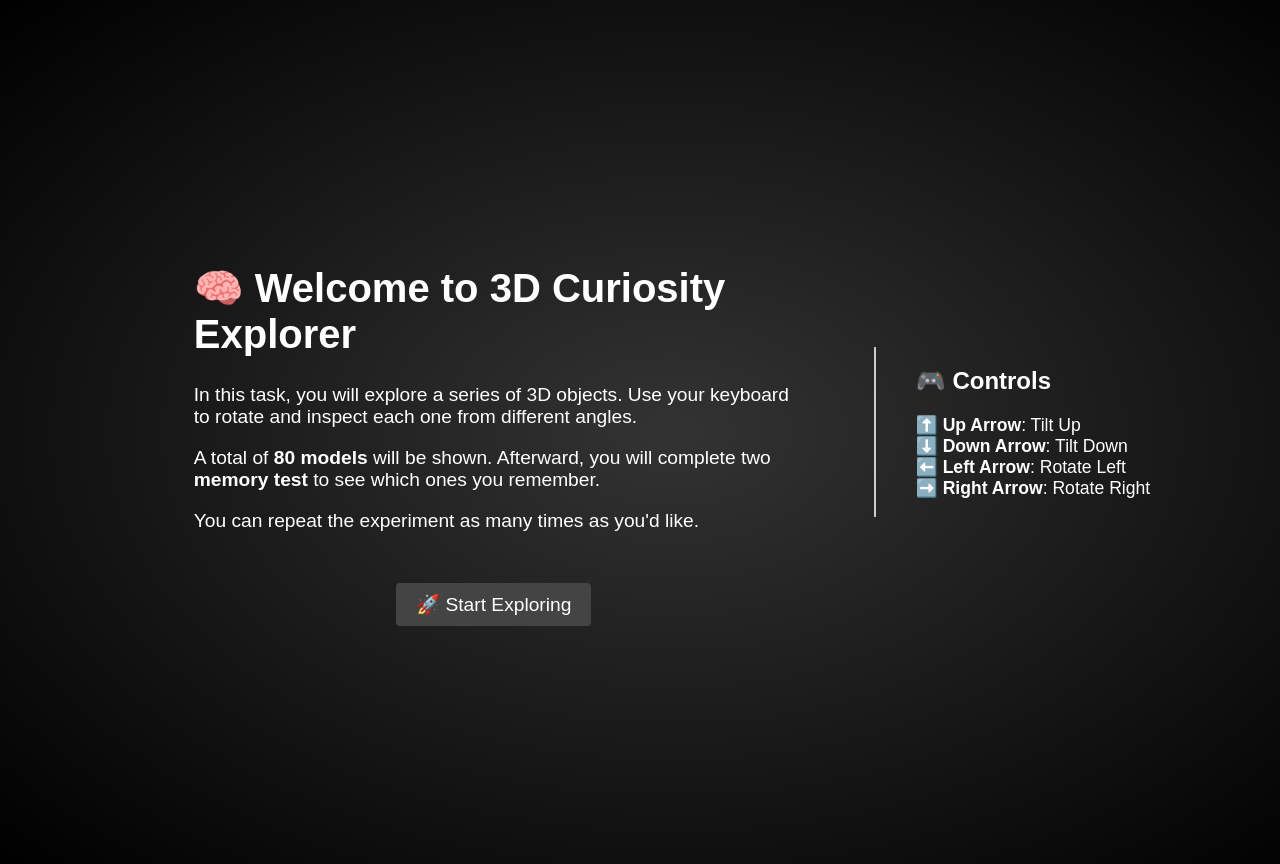
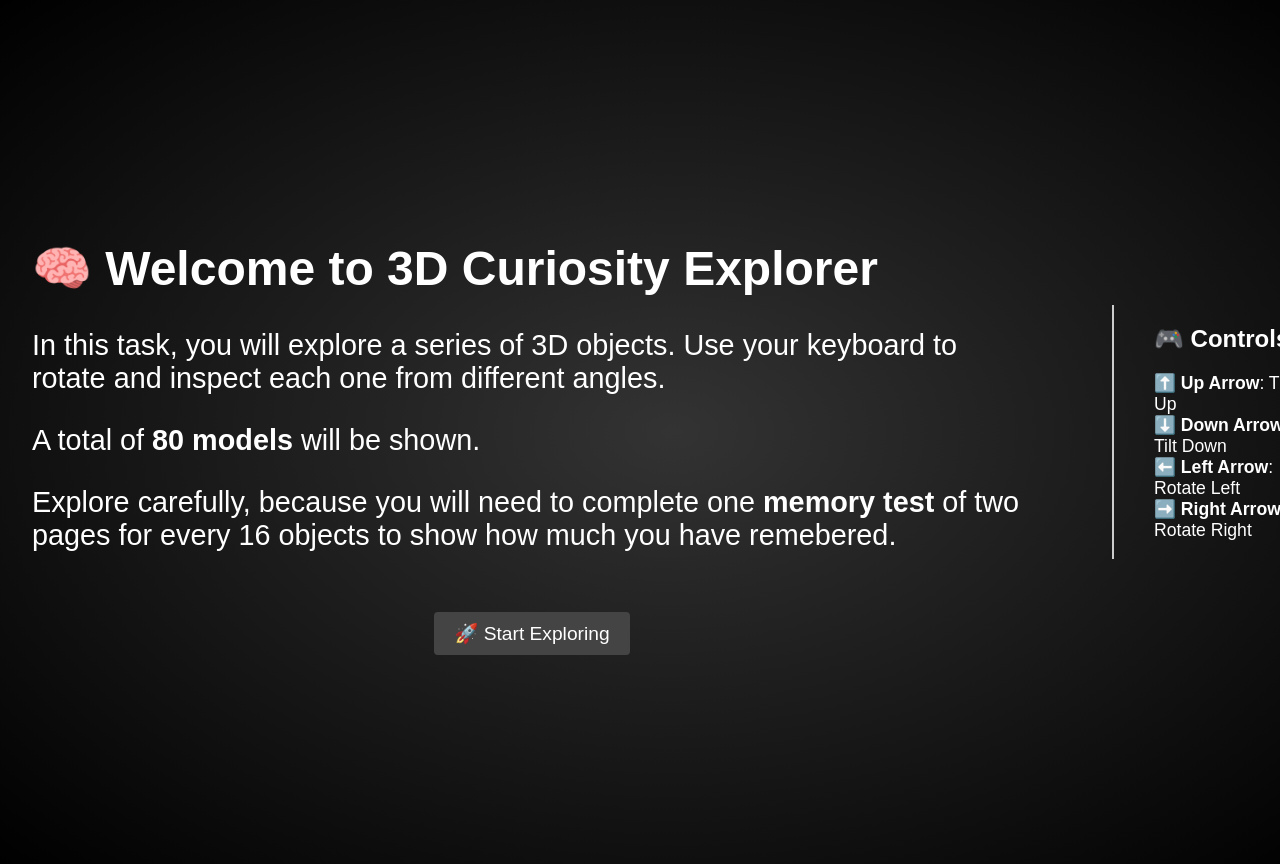
Before and after one commit to Larisa-Zhang/visual-curiosity-experiment, a website built with Vite: page index.html in a window 1280 px wide. Shown: the top 864 px of the page. Built offline with nearby package versions, Linux system fonts and the light colour scheme; files whose address does not match are found by name.

Commit message:
Update index.html

```diff
--- a/index.html
+++ b/index.html
@@ -61,16 +61,15 @@
   <div id="module-welcome" style="display: flex; flex-direction: row; align-items: center; justify-content: center; height: 100vh; padding: 2rem; gap: 80px;">
 
     <!-- 左边：说明区域 -->
-    <div style="max-width: 600px; text-align: left;">
-      <h1 style="font-size: 2.5rem;">🧠 Welcome to 3D Curiosity Explorer</h1>
-      <p style="font-size: 1.2rem; margin-top: 1rem;">
+    <div style="max-width: 1000px; text-align: left;">
+      <h1 style="font-size: 3rem;">🧠 Welcome to 3D Curiosity Explorer</h1>
+      <p style="font-size: 1.8rem; margin-top: 1rem;">
         In this task, you will explore a series of 3D objects. Use your keyboard to rotate and inspect each one from different angles.
       </p>
-      <p style="font-size: 1.2rem; margin-top: 1rem;">
-        A total of <strong>80 models</strong> will be shown. Afterward, you will complete two <strong>memory test</strong> to see which ones you remember.
-      </p>
-      <p style="font-size: 1.2rem; margin-top: 1rem;">
-        You can repeat the experiment as many times as you'd like.
+      <p style="font-size: 1.8rem; margin-top: 1rem;">
+        A total of <strong>80 models</strong> will be shown.
+      <p style="font-size: 1.8rem; margin-top: 1rem;">
+        Explore carefully, because you will need to complete one <strong>memory test</strong> of two pages for every 16 objects to show how much you have remebered.
       </p>
       <div style="text-align:center; margin-top: 10px;">
       <button id="start-button" style="margin-top: 2rem; font-size: 1.2rem; padding: 10px 20px;">
@@ -123,7 +122,7 @@
 
   <!-- 结束模块 -->
   <div id="module-end" style="display: none; flex-direction: column; align-items: center; justify-content: center;">
-    <h2>Memory test</h2>
+    <h2>Memory test: which of the following objects have you seen from the past 16 objects?</h2>
     <div id="shown-models-list"></div>
     <div id="shown-models-images" style="display: flex; flex-wrap: wrap; gap: 15px;"></div>
 
```
